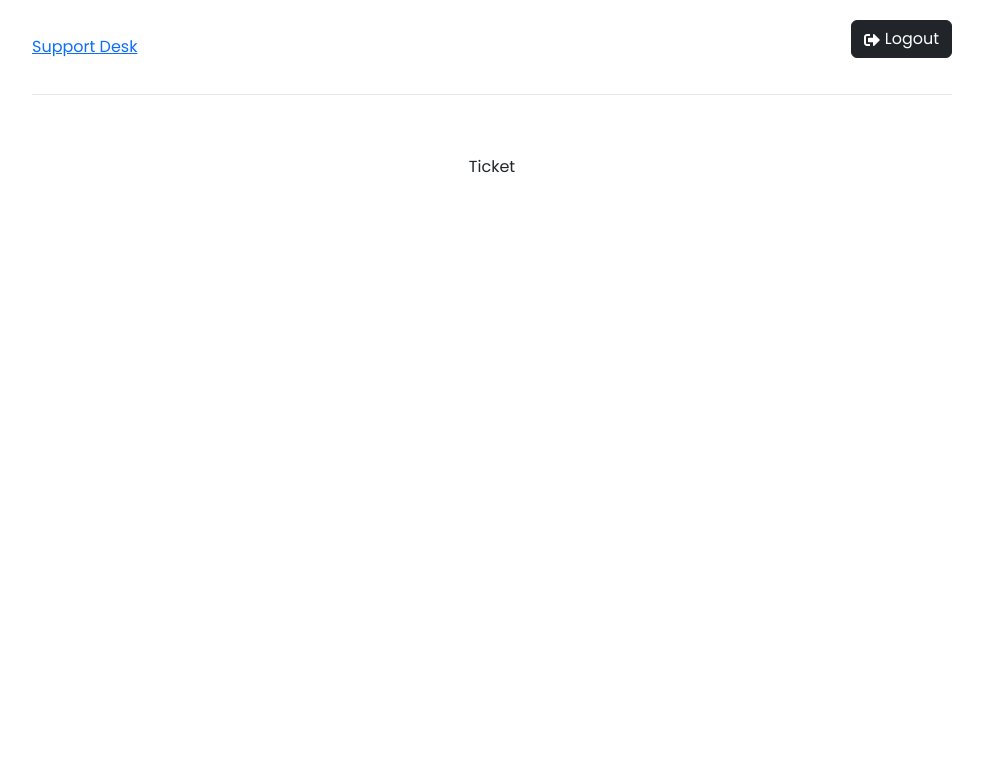
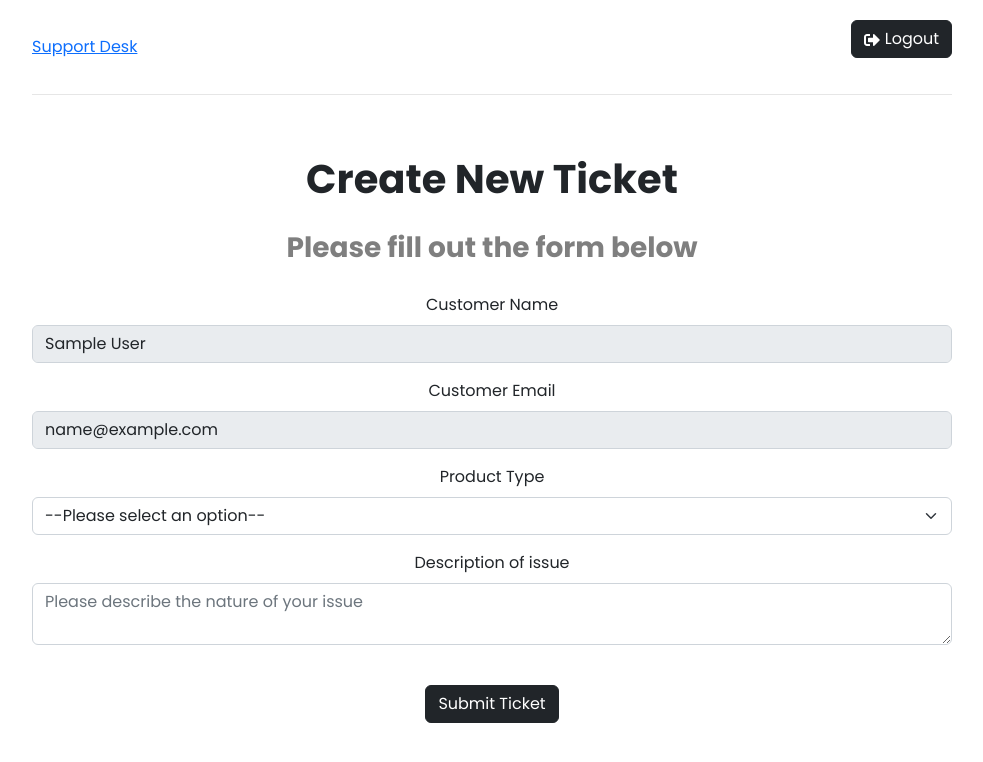
Before and after one commit to oscar-ct/support-desk, a React (Create React App) app in the folder frontend/: page /create-ticket in a window 1280 px wide. Shown: the top 762 px of the page, without its empty margins (148-1131 px from the left). Built offline with nearby package versions, Linux system fonts and the light colour scheme; sample sign-in values are in the browser's storage.

Commit message:
feat: created ticket form and brought in user data

```diff
--- a/frontend/src/pages/CreateTicket.jsx
+++ b/frontend/src/pages/CreateTicket.jsx
@@ -1,10 +1,119 @@
 import React from 'react';
+import {useState} from "react";
+import {useSelector} from "react-redux";
+
 
 const CreateTicket = () => {
+
+    const {user} = useSelector((state) => {
+        return state.auth
+    });
+
+    const [disabled, setDisabled] = useState(false);
+    const [name] = useState(user.name);
+    const [email] = useState(user.email);
+    const [product, setProduct] = useState("");
+    const [description, setDescription] = useState("");
+
+    const submitTicket = () => {
+
+    }
+
     return (
-        <div>
-            Ticket
-        </div>
+        <>
+            <section className={"mx-auto"}>
+                <h1 className={"fw-bold"}>Create New Ticket</h1>
+                <p className={"my-4 fs-3 fw-bold text-black-50"}>Please fill out the form below</p>
+            </section>
+            <section>
+                    <div className={"mb-3"}>
+                        <label htmlFor="name" className="form-label">Customer Name</label>
+                        <input
+                            autoComplete={"off"}
+                            id={"name"}
+                            className={"form-control"}
+                            type={"text"}
+                            value={name}
+                            name={"email"}
+                            required
+                            disabled
+                        />
+                    </div>
+                    <div className={"mb-3"}>
+                        <label htmlFor="email" className="form-label">Customer Email</label>
+                        <input
+                            autoComplete={"off"}
+                            id={"email"}
+                            className={"form-control"}
+                            type={"text"}
+                            value={email}
+                            name={"email"}
+                            required
+                            disabled
+                        />
+                    </div>
+                <form onSubmit={submitTicket}>
+                    <div className={"mb-3"}>
+                        <label htmlFor="product" className="form-label">Product Type</label>
+                        <select
+                            autoComplete={"off"}
+                            id={"product"}
+                            className={"form-select"}
+                            value={product}
+                            name={"product"}
+                            onChange={(e) => {
+                                setProduct(e.target.value);
+                                setDisabled(true);
+                            }}
+                            required
+                        >
+                            <option value={""} disabled={true}>
+                                --Please select an option--
+                            </option>
+                            <option value={"iPhone"}>
+                                iPhone
+                            </option>
+                            <option value={"iPad"}>
+                                iPad
+                            </option>
+                            <option value={"iMac"}>
+                                iMac
+                            </option>
+                            <option value={"Macbook Air"}>
+                                Macbook Air
+                            </option>
+                            <option value={"Macbook Pro"}>
+                                Macbook Pro
+                            </option>
+                        </select>
+                    </div>
+                    <div className={"mb-3"}>
+                        <label htmlFor="description" className="form-label">Description of issue</label>
+                        <textarea
+                            autoComplete={"off"}
+                            id={"description"}
+                            className={"form-control"}
+                            value={description}
+                            placeholder={"Please describe the nature of your issue"}
+                            name={"description"}
+                            onChange={(e) => {
+                                setDescription(e.target.value);
+                            }}
+                            required
+
+                        />
+                    </div>
+                    <div>
+                        <button
+                            className={"btn btn-dark mt-4"}
+                            type={"submit"}
+                        >
+                            Submit Ticket
+                        </button>
+                    </div>
+                </form>
+            </section>
+        </>
     );
 };
 
```
